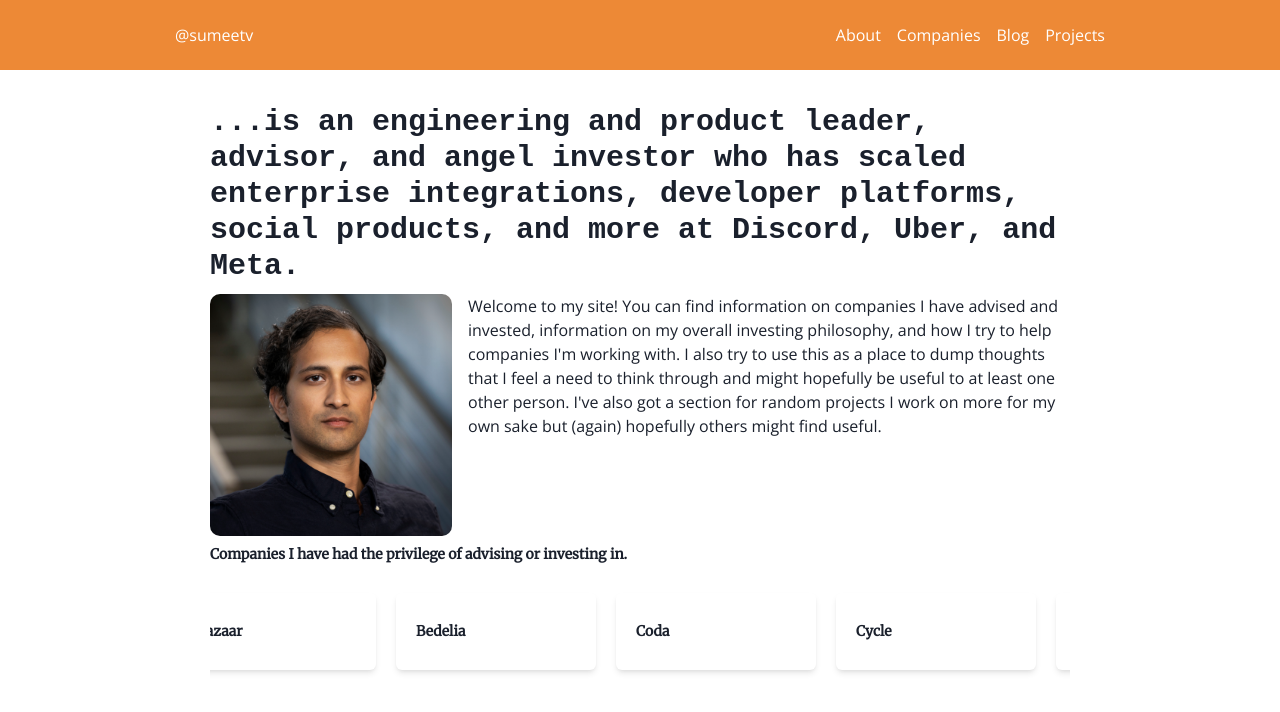
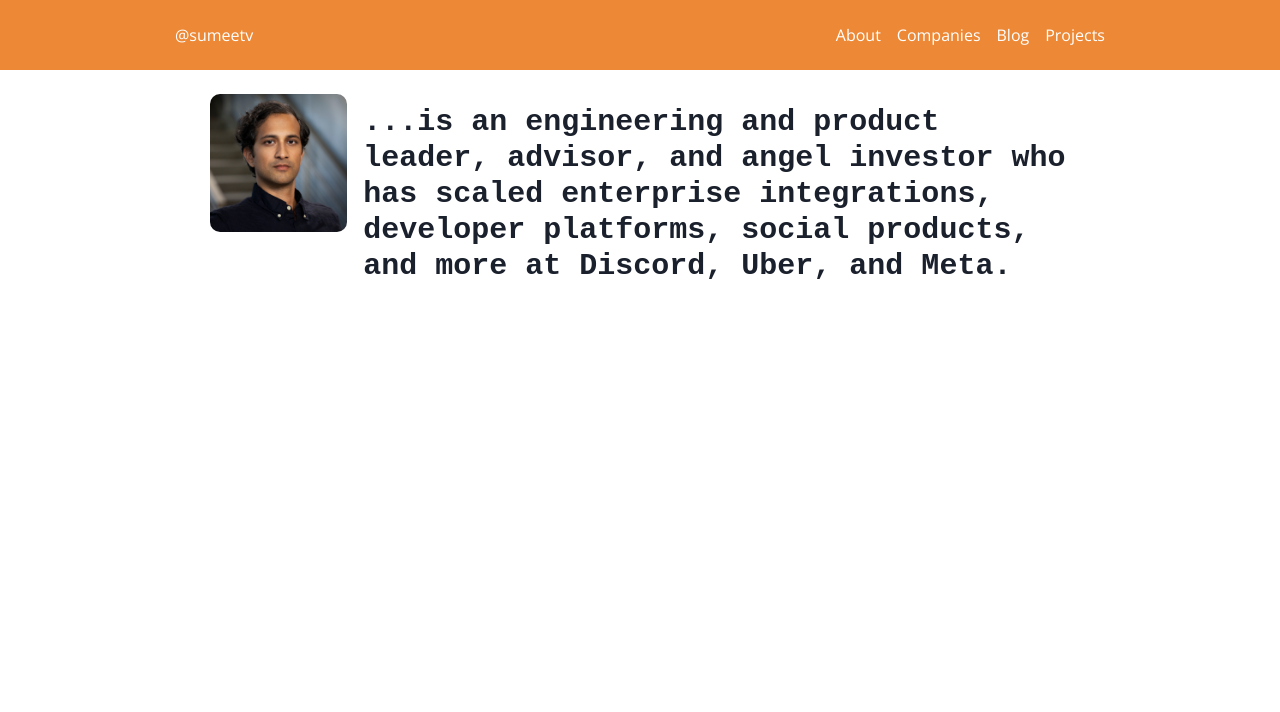
Before and after one commit to sumeetv/chord-finder, a Next.js app: page / in a window 1280 px wide. Shown: the top 712 px of the page. Built offline with nearby package versions, Linux system fonts and the light colour scheme.

Commit message:
Switch from cards to accordion for company links, clean up home page, and move investing philosophy to about page

```diff
--- a/package.json
+++ b/package.json
@@ -9,6 +9,7 @@
     "lint": "next lint"
   },
   "dependencies": {
+    "@chakra-ui/icons": "^2.1.1",
     "@chakra-ui/next-js": "^2.2.0",
     "@chakra-ui/react": "^2.8.2",
     "@emotion/react": "^11.11.4",
--- a/src/app/blog/[slug]/blog-content.tsx
+++ b/src/app/blog/[slug]/blog-content.tsx
@@ -30,7 +30,6 @@
             <Text>
                 {date.toLocaleDateString('en-US', options)}
             </Text>
-            <br />
             <ReactMarkdown className='markdown-content' components={ChakraUIRenderer()} skipHtml>
                 {props.content}
             </ReactMarkdown>
--- a/src/app/page.tsx
+++ b/src/app/page.tsx
@@ -2,27 +2,9 @@
 
 import { Box, Heading, Image, Stack, Text } from "@chakra-ui/react";
 
-import { CompanyList } from "@/lib/companies";
-import CompanyLink from '@/components/company-link';
-import Carousel from "@/components/card-carousel";
-
 export default function Home() {
-    let companyLinks: React.JSX.Element[] = [];
-    CompanyList.forEach(company => {
-        companyLinks.push(
-            <CompanyLink
-                company={company}
-            />
-        );
-    });
-
     return (
         <main>
-            <Heading size='lg' fontFamily={'monospace'}>
-                {`...is an engineering and product leader, advisor, and angel investor
-                who has scaled enterprise integrations, developer platforms, social
-                products, and more at Discord, Uber, and Meta.`}
-            </Heading>
             <Stack spacing={4} direction={['column', 'row']}>
                 <Box>
                     <Image
@@ -32,21 +14,12 @@
                         alt="Headshot of Sumeet Vaidya (sumeetv)"
                     />
                 </Box>
-                <Text maxW={['100%', '70%']}>
-                    {`Welcome to my site! You can find information on companies I have advised and invested,
-                    information on my overall investing philosophy, and how I try to help companies I'm
-                    working with. I also try to use this as a place to dump thoughts
-                    that I feel a need to think through and might hopefully be useful to at least one
-                    other person. I've also got a section for random projects I work on more for my own
-                    sake but (again) hopefully others might find useful.`}
-                </Text>
+                <Heading size='lg' fontFamily={'monospace'}>
+                    {`...is an engineering and product leader, advisor, and angel investor
+                    who has scaled enterprise integrations, developer platforms, social
+                    products, and more at Discord, Uber, and Meta.`}
+                </Heading>
             </Stack>
-            <Heading size={'xs'}>
-                {`Companies I have had the privilege of advising or investing in.`}
-            </Heading>
-            <Carousel>
-                {companyLinks}
-            </Carousel>
         </main>
     );
 }
--- a/src/app/projects/chord-finder/page.tsx
+++ b/src/app/projects/chord-finder/page.tsx
@@ -20,12 +20,10 @@
                 You can also select a chord or scale from the dropdowns to highlight all corresponding
                 notes.
             </Text>
-            <br />
             <Heading size="md">
                 Chord Selector
             </Heading>
             <ChordBoard />
-            <br />
             <Heading size="md">
                 Scale Selector
             </Heading>
--- a/src/components/card-carousel.tsx
+++ /dev/null
@@ -1,48 +0,0 @@
-import React, { useRef, useEffect, useState } from 'react';
-import { Box, Flex, keyframes } from '@chakra-ui/react';
-
-interface CarouselProps {
-  children: React.ReactNode;
-  speed?: number; // pixels per second
-}
-
-const Carousel: React.FC<CarouselProps> = ({ children, speed = 50 }) => {
-  const [containerWidth, setContainerWidth] = useState(0);
-  const containerRef = useRef<HTMLDivElement>(null);
-
-  useEffect(() => {
-    if (containerRef.current) {
-      setContainerWidth(containerRef.current.scrollWidth);
-    }
-  }, [children]);
-
-  const scrollAnimation = keyframes`
-    0% { transform: translateX(0); }
-    100% { transform: translateX(-${containerWidth}px); }
-  `;
-
-  const animationDuration = containerWidth / speed;
-
-  return (
-    <Box position="relative" width="100%" overflow="hidden" padding={`10px`}>
-      <Flex
-        ref={containerRef}
-        width={`${containerWidth * 2}px`}
-        animation={`${scrollAnimation} ${animationDuration}s linear infinite`}
-      >
-        {React.Children.map(children, (child, index) => (
-          <Box key={index} flexShrink={0} padding={`10px`}>
-            {child}
-          </Box>
-        ))}
-        {React.Children.map(children, (child, index) => (
-          <Box key={`duplicate-${index}`} flexShrink={0} paddingX={`10px`}>
-            {child}
-          </Box>
-        ))}
-      </Flex>
-    </Box>
-  );
-};
-
-export default Carousel;
--- a/src/components/company-link.tsx
+++ /dev/null
@@ -1,50 +0,0 @@
-'use client'
-
-import { Button, Card, CardBody, forwardRef, Heading, Link, Popover, PopoverArrow, PopoverBody, PopoverContent, PopoverFooter, PopoverTrigger, Portal } from '@chakra-ui/react';
-import React from 'react';
-
-import { Company } from '@/lib/companies';
-
-interface CompanyLinkProps {
-    company: Company,
-}
-
-const FocusedCard = forwardRef(({children, ...props}, ref) => {
-    return (
-        <Card w={'200px'} {...props} ref={ref}>
-            <CardBody>
-                {children}
-            </CardBody>
-        </Card>
-    );
-})
-
-export default function CompanyLink({company}: CompanyLinkProps) {
-    const initialFocusRef = React.useRef()
-    return (
-        <Popover trigger='hover'>
-            <PopoverTrigger>
-                <FocusedCard>
-                    <Heading size='xs'>
-                        {company.name}
-                    </Heading>
-                </FocusedCard>
-            </PopoverTrigger>
-            <Portal>
-                <PopoverContent>
-                    <PopoverArrow />
-                    <PopoverBody>
-                        {company.desc}
-                    </PopoverBody>
-                    <PopoverFooter>
-                        <Link href={company.url}>
-                            <Button variant='ghost' colorScheme='cyan'>
-                                {`Visit site`}
-                            </Button>
-                        </Link>
-                    </PopoverFooter>
-                </PopoverContent>
-            </Portal>
-        </Popover>
-    );
-}
--- a/src/lib/companies.ts
+++ b/src/lib/companies.ts
@@ -79,7 +79,7 @@
         desc:
             `Research has shown that personalized messages go a long way to building strong
             customer retention and brand loyalty. Maverick helps small businesses and creators
-            create personalized videos at scale with, integrating with most major CRMs like
+            create personalized videos at scale with AI, integrating with most major CRMs like
             Braze, Klaviyo, and more.`,
     },
     {
```
Also changed, not shown: src/app/about/page.tsx (+8 -2 lines), src/app/companies/page.tsx (+20 -16 lines), public/companies-assets/atoms-logo.png (added), 1 other file (tests, documents, lock files or other folders).
